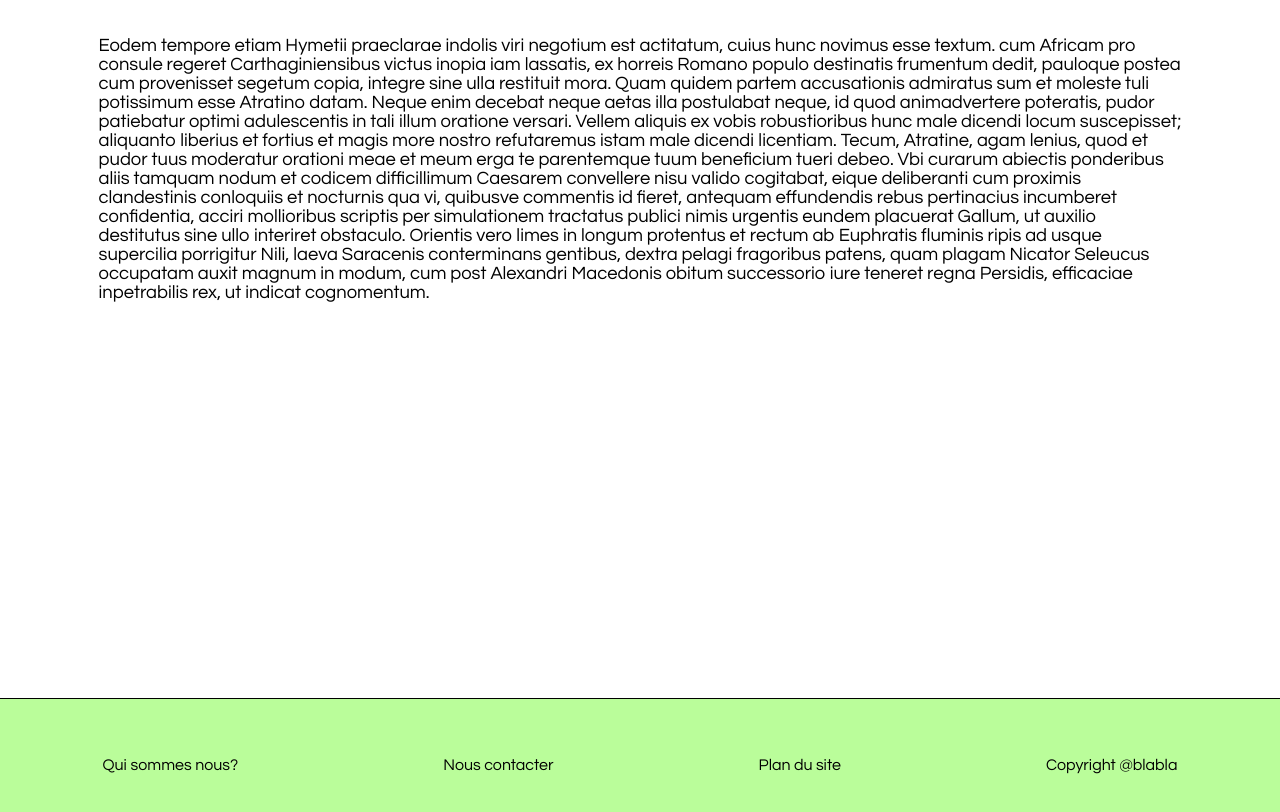
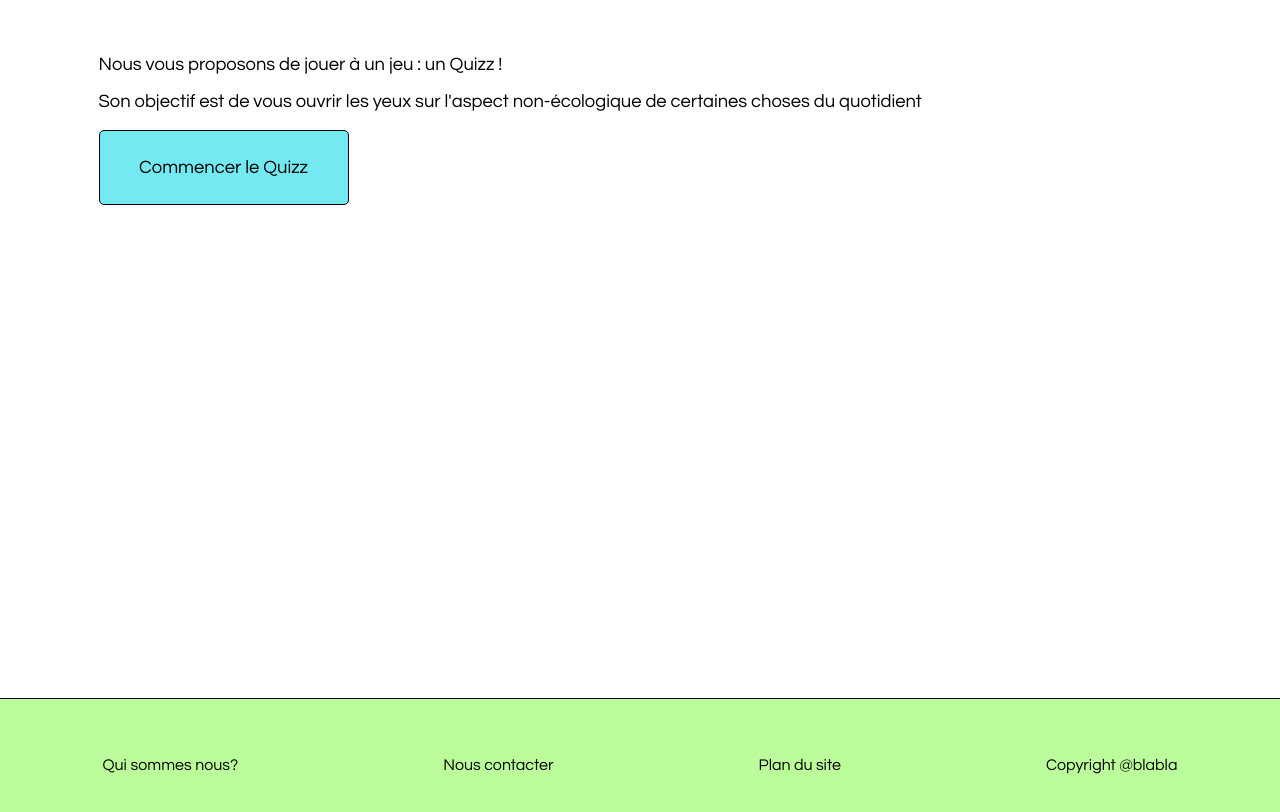
Before and after one commit to SimMohi/Projet_Integration, a plain HTML site: page Web/index.html in a window 1280 px wide. Both pictures are taken after a click on the element "Quizz". Shown: the part 118-930 px from the top of the page. Drawn offline with nearby package versions, Linux system fonts and the light colour scheme.

Commit message:
start of the quizz

```diff
--- a/Web/CSS/index.css
+++ b/Web/CSS/index.css
@@ -103,6 +103,21 @@ section:first-child {
     display: block;
 }
 
+#btnQuizz {
+    width: 250px;
+    height: 75px;
+    display: flex;
+    justify-content: center;
+    align-items: center;
+    border: 1px solid black;
+    background-color: rgb(115, 233, 242);
+    border-radius: 5px;
+}
+
+#btnQuizz:hover {
+    font-size: 1.1em;
+}
+
 footer {
     height: 133px;
     width: 100%;
--- a/Web/index.html
+++ b/Web/index.html
@@ -63,13 +63,9 @@
                 Orientis vero limes in longum protentus et rectum ab Euphratis fluminis ripis ad usque supercilia porrigitur Nili, laeva Saracenis conterminans gentibus, dextra pelagi fragoribus patens, quam plagam Nicator Seleucus occupatam auxit magnum in modum, cum post Alexandri Macedonis obitum successorio iure teneret regna Persidis, efficaciae inpetrabilis rex, ut indicat cognomentum.
             </section>
             <section id="sctQuizz">
-                Eodem tempore etiam Hymetii praeclarae indolis viri negotium est actitatum, cuius hunc novimus esse textum. cum Africam pro consule regeret Carthaginiensibus victus inopia iam lassatis, ex horreis Romano populo destinatis frumentum dedit, pauloque postea cum provenisset segetum copia, integre sine ulla restituit mora.
-
-                Quam quidem partem accusationis admiratus sum et moleste tuli potissimum esse Atratino datam. Neque enim decebat neque aetas illa postulabat neque, id quod animadvertere poteratis, pudor patiebatur optimi adulescentis in tali illum oratione versari. Vellem aliquis ex vobis robustioribus hunc male dicendi locum suscepisset; aliquanto liberius et fortius et magis more nostro refutaremus istam male dicendi licentiam. Tecum, Atratine, agam lenius, quod et pudor tuus moderatur orationi meae et meum erga te parentemque tuum beneficium tueri debeo.
-
-                Vbi curarum abiectis ponderibus aliis tamquam nodum et codicem difficillimum Caesarem convellere nisu valido cogitabat, eique deliberanti cum proximis clandestinis conloquiis et nocturnis qua vi, quibusve commentis id fieret, antequam effundendis rebus pertinacius incumberet confidentia, acciri mollioribus scriptis per simulationem tractatus publici nimis urgentis eundem placuerat Gallum, ut auxilio destitutus sine ullo interiret obstaculo.
-
-                Orientis vero limes in longum protentus et rectum ab Euphratis fluminis ripis ad usque supercilia porrigitur Nili, laeva Saracenis conterminans gentibus, dextra pelagi fragoribus patens, quam plagam Nicator Seleucus occupatam auxit magnum in modum, cum post Alexandri Macedonis obitum successorio iure teneret regna Persidis, efficaciae inpetrabilis rex, ut indicat cognomentum.
+                <p>Nous vous proposons de jouer à un jeu : un Quizz !</p>
+                <p>Son objectif est de vous ouvrir les yeux sur l'aspect non-écologique de certaines choses du quotidient</p>
+                <div id="btnQuizz">Commencer le Quizz</div>
             </section>
             <section id="sctAbout">
                 Eodem tempore etiam Hymetii praeclarae indolis viri negotium est actitatum, cuius hunc novimus esse textum. cum Africam pro consule regeret Carthaginiensibus victus inopia iam lassatis, ex horreis Romano populo destinatis frumentum dedit, pauloque postea cum provenisset segetum copia, integre sine ulla restituit mora.
```
